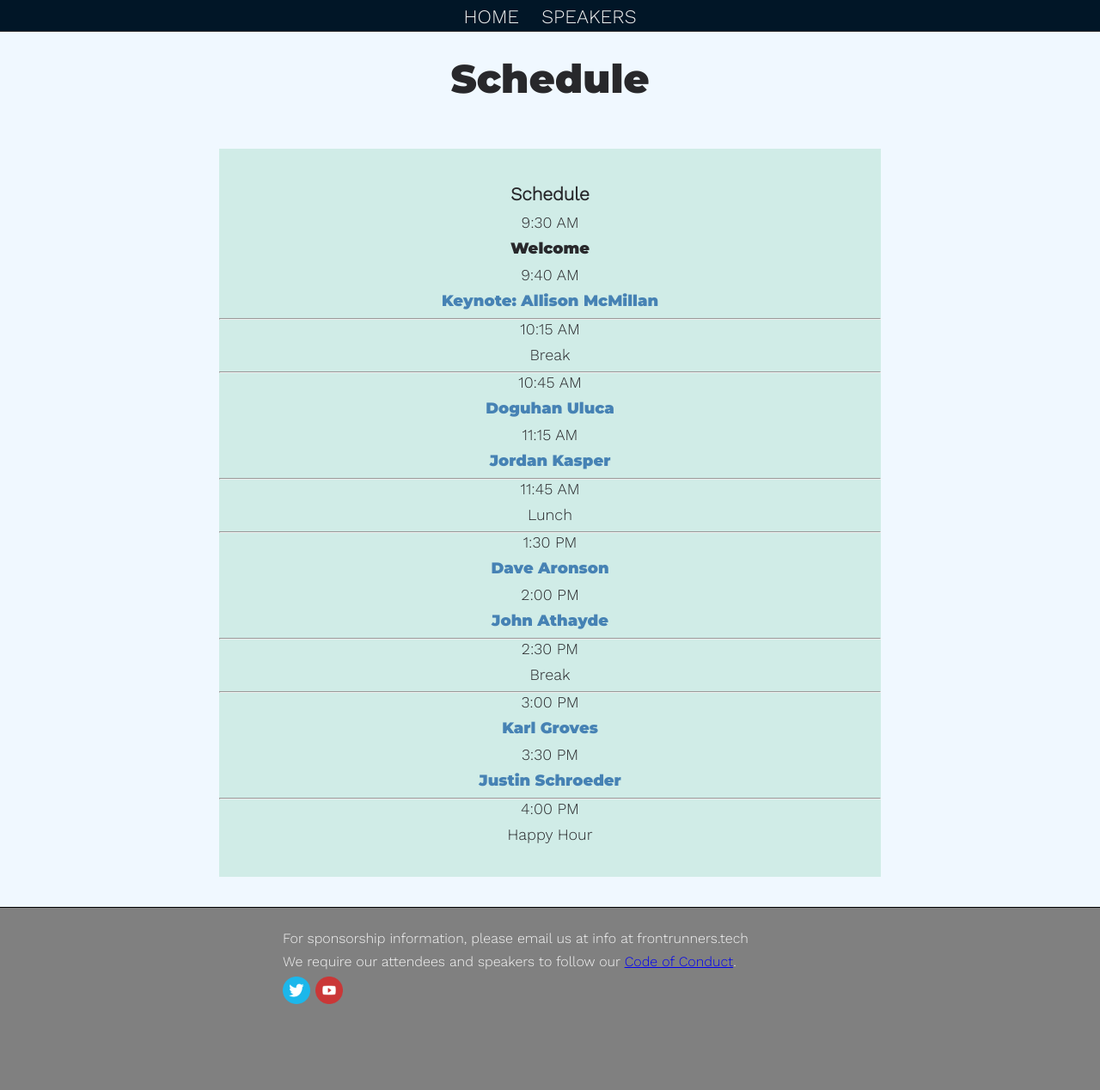
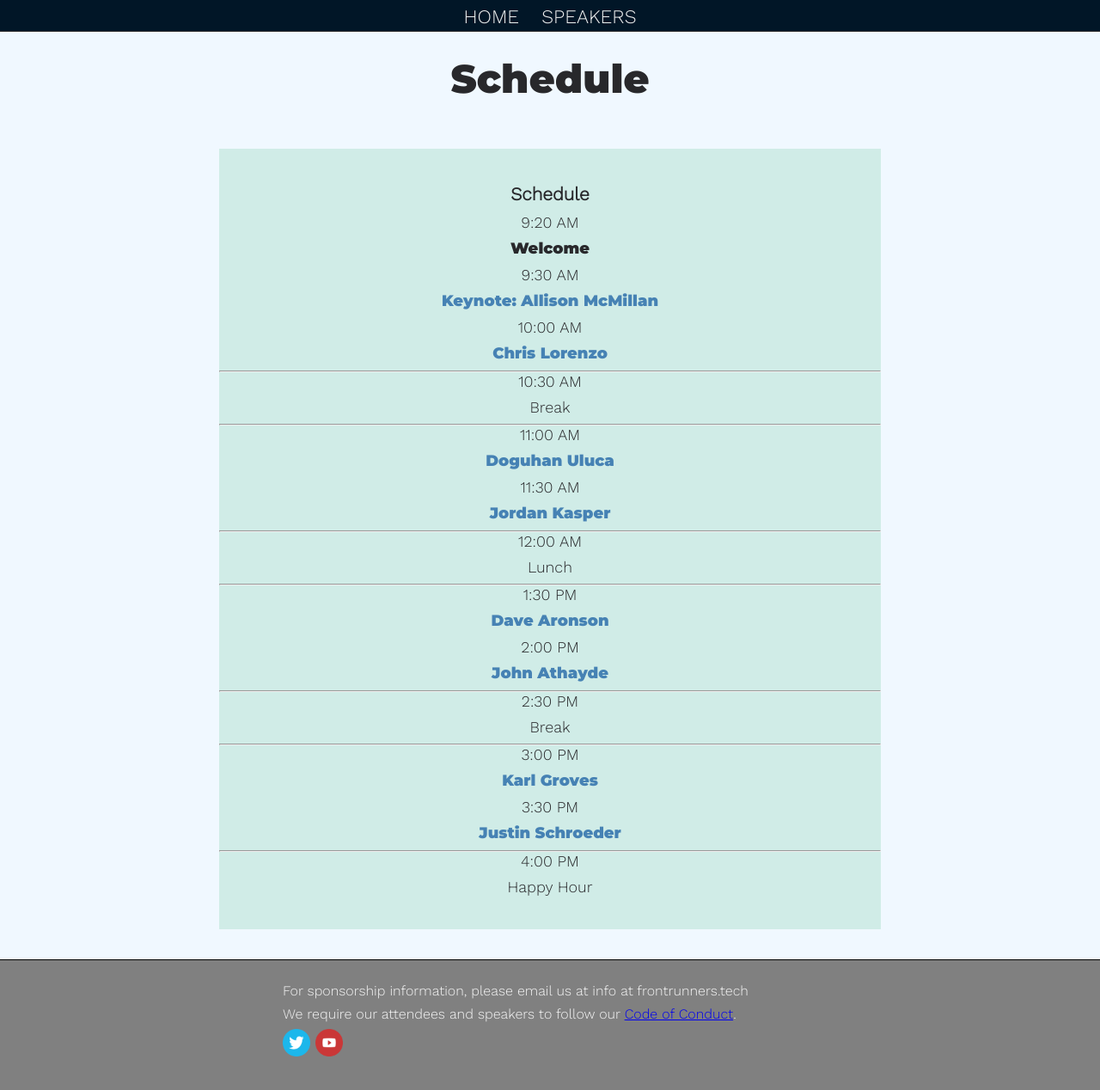
Before and after one commit to gothamgo/frontrunnersconf.github.io, a Jekyll site: the page built from schedule.html, in a window 1280 px wide and 1287 px high. Shown: the top 1268 px of the window at 86% size. Built offline with Jekyll 4.4.1, drawn with Linux system fonts in a browser that asks for light colours.

Commit message:
Update schedule_panel.html

```diff
--- a/_includes/schedule_panel.html
+++ b/_includes/schedule_panel.html
@@ -46,21 +46,27 @@
     <h3>Schedule</h3>
     <div class="schedule-entry">
       <div class="schedule-time">
-        9:30 AM
+        9:20 AM
       </div>
       <p>Welcome</p>
     </div>
     <div class="schedule-entry">
       <div class="schedule-time">
-        9:40 AM
+        9:30 AM
       </div>
       <p><a href="{{site.url}}/speakers.html#allison-mcmillan">Keynote: Allison McMillan</a></p>
+    </div>
+    <div class="schedule-entry">
+      <div class="schedule-time">
+        10:00 AM
+      </div>
+      <p><a href="{{site.url}}/speakers.html#chris_lorenzo">Chris Lorenzo</a></p>
     </div>
 
     <hr>
     <div class="schedule-break">
       <div class="schedule-time">
-        10:15 AM
+        10:30 AM
       </div>
       <p>Break</p>
     </div>
@@ -68,13 +74,13 @@
     <hr>
     <div class="schedule-entry">
       <div class="schedule-time">
-        10:45 AM
+        11:00 AM
       </div>
       <p><a href="{{site.url}}/speakers.html#doguhan-uluca">Doguhan Uluca</a></p>
     </div>
     <div class="schedule-entry">
       <div class="schedule-time">
-        11:15 AM
+        11:30 AM
       </div>
       <p><a href="{{site.url}}/speakers.html#jordan-kasper">Jordan Kasper</a></p>
     </div>
@@ -82,7 +88,7 @@
     <hr>
     <div class="schedule-break">
       <div class="schedule-time">
-        11:45 AM
+        12:00 AM
       </div>
       <p>Lunch</p>
     </div>
```
